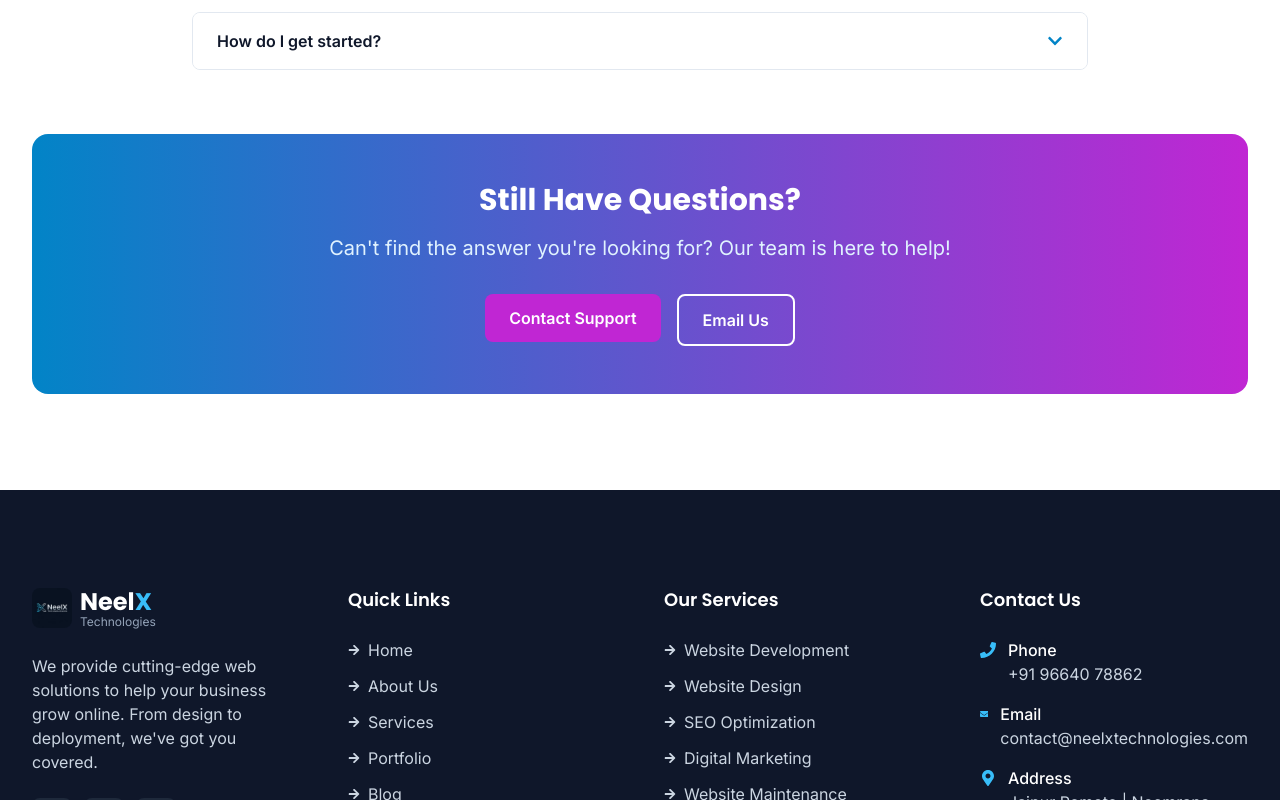
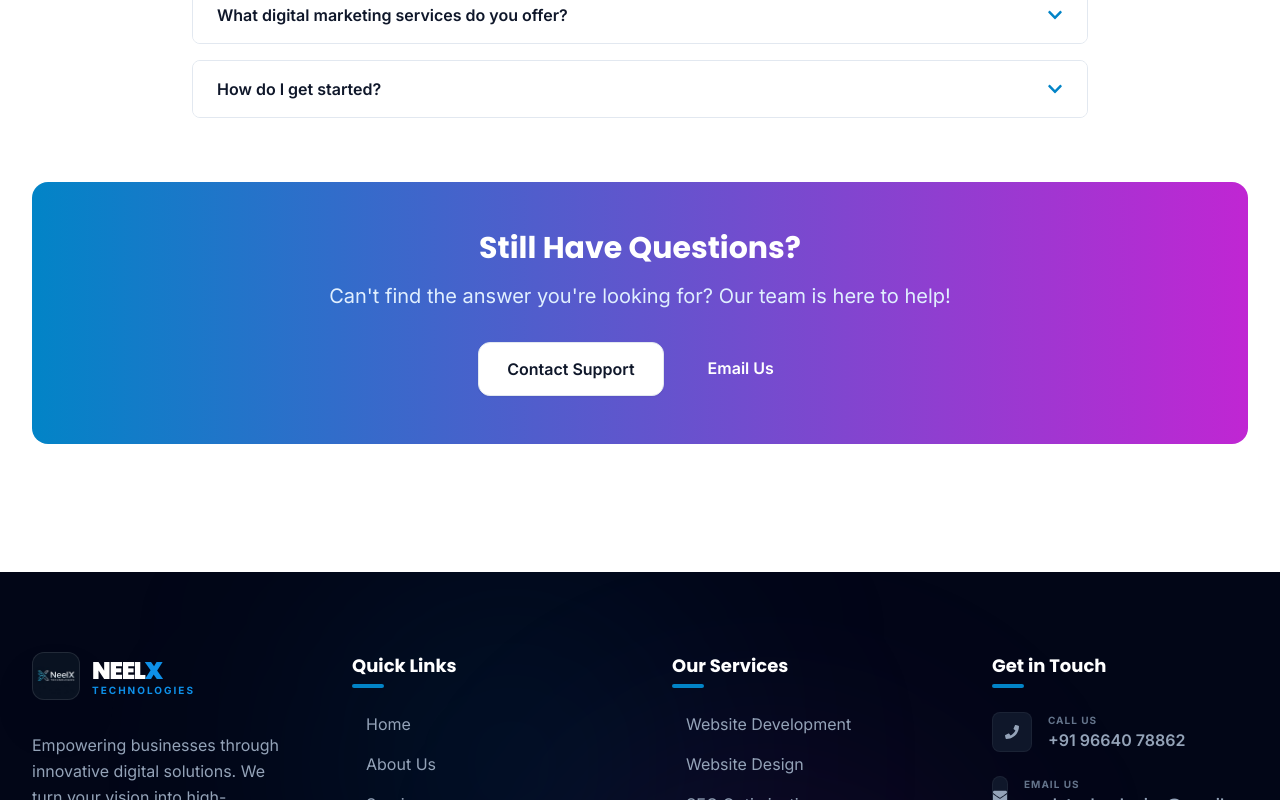
Before and after one commit to NeelX-Technologies/NeelXweb, a React (Vite) app: page /faq in a window 1280 px wide. Shown: the part 2000-2800 px from the top of the page. Built offline with nearby package versions, Linux system fonts and the light colour scheme.

Commit message:
style: elevate website branding with premium design system and glassmorphism

```diff
--- a/src/components/layout/Footer.jsx
+++ b/src/components/layout/Footer.jsx
@@ -43,42 +43,49 @@ const Footer = () => {
   ];
 
   return (
-    <footer className="bg-dark-900 dark:bg-black text-white">
+    <footer className="bg-dark-950 text-white relative overflow-hidden">
+      {/* Background Glow */}
+      <div className="absolute top-0 left-1/4 w-96 h-96 bg-primary-600/10 blur-[120px] rounded-full pointer-events-none" />
+      <div className="absolute bottom-0 right-1/4 w-96 h-96 bg-secondary-600/10 blur-[120px] rounded-full pointer-events-none" />
+
       {/* Main Footer */}
-      <div className="container-custom section-padding">
-        <div className="grid grid-cols-1 md:grid-cols-2 lg:grid-cols-4 gap-8 lg:gap-12">
+      <div className="container-custom relative z-10 pt-20 pb-12">
+        <div className="grid grid-cols-1 md:grid-cols-2 lg:grid-cols-4 gap-12 lg:gap-16">
           {/* Company Info */}
-          <div>
-            <Link to="/" className="flex items-center gap-2 mb-6">
+          <div className="space-y-8">
+            <Link to="/" className="flex items-center gap-3 group">
+              <div className="relative">
                 <img
                   src="/neelX.jpeg"
                   alt="NeelX Technologies"
-                className="w-10 h-10 rounded-lg object-cover"
+                  className="w-12 h-12 rounded-xl object-cover shadow-2xl group-hover:rotate-6 transition-transform duration-500"
                 />
+                <div className="absolute inset-0 rounded-xl ring-1 ring-inset ring-white/10" />
+              </div>
               <div>
-                <h3 className="text-2xl font-bold">
-                  Neel<span className="text-primary-400">X</span>
+                <h3 className="text-2xl font-black tracking-tighter">
+                  NEEL<span className="text-primary-500">X</span>
                 </h3>
-                <p className="text-xs text-dark-400 -mt-1">Technologies</p>
+                <p className="text-[10px] uppercase tracking-[0.2em] font-bold text-primary-500 -mt-1">Technologies</p>
               </div>
             </Link>
 
-            <p className="text-dark-300 mb-6">
-              We provide cutting-edge web solutions to help your business grow online. From design to deployment, we've got you covered.
+            <p className="text-dark-400 leading-relaxed">
+              Empowering businesses through innovative digital solutions. We turn your vision into high-performance reality with cutting-edge technology and creative design.
             </p>
 
             {/* Social Links */}
-            <div className="flex gap-3">
+            <div className="flex gap-4">
               {socialLinks.map((social) => (
                 <a
                   key={social.label}
                   href={social.href}
                   target="_blank"
                   rel="noopener noreferrer"
-                  className="w-10 h-10 bg-dark-800 rounded-lg flex items-center justify-center hover:bg-primary-600 transition-colors"
+                  className="w-11 h-11 bg-dark-900 border border-white/5 rounded-xl flex items-center justify-center hover:bg-primary-600 hover:border-primary-500 transition-all duration-300 group"
                   aria-label={social.label}
                 >
-                  <social.icon />
+                  <social.icon className="text-lg group-hover:scale-110 transition-transform" />
                 </a>
               ))}
             </div>
@@ -86,15 +93,18 @@ const Footer = () => {
 
           {/* Quick Links */}
           <div>
-            <h4 className="text-lg font-semibold mb-6">Quick Links</h4>
-            <ul className="space-y-3">
+            <h4 className="text-lg font-bold mb-8 relative inline-block">
+              Quick Links
+              <span className="absolute -bottom-2 left-0 w-8 h-1 bg-primary-600 rounded-full" />
+            </h4>
+            <ul className="space-y-4">
               {quickLinks.map((link) => (
                 <li key={link.path}>
                   <Link
                     to={link.path}
-                    className="text-dark-300 hover:text-primary-400 transition-colors flex items-center gap-2 group"
+                    className="text-dark-400 hover:text-white transition-all flex items-center gap-2 group"
                   >
-                    <FaArrowRight className="text-xs group-hover:translate-x-1 transition-transform" />
+                    <span className="w-1.5 h-1.5 rounded-full bg-primary-600 opacity-0 group-hover:opacity-100 transition-opacity" />
                     {link.name}
                   </Link>
                 </li>
@@ -104,15 +114,18 @@ const Footer = () => {
 
           {/* Services */}
           <div>
-            <h4 className="text-lg font-semibold mb-6">Our Services</h4>
-            <ul className="space-y-3">
+            <h4 className="text-lg font-bold mb-8 relative inline-block">
+              Our Services
+              <span className="absolute -bottom-2 left-0 w-8 h-1 bg-primary-600 rounded-full" />
+            </h4>
+            <ul className="space-y-4">
               {services.map((service) => (
                 <li key={service.path}>
                   <Link
                     to={service.path}
-                    className="text-dark-300 hover:text-primary-400 transition-colors flex items-center gap-2 group"
+                    className="text-dark-400 hover:text-white transition-all flex items-center gap-2 group"
                   >
-                    <FaArrowRight className="text-xs group-hover:translate-x-1 transition-transform" />
+                    <span className="w-1.5 h-1.5 rounded-full bg-primary-600 opacity-0 group-hover:opacity-100 transition-opacity" />
                     {service.name}
                   </Link>
                 </li>
@@ -122,71 +135,75 @@ const Footer = () => {
 
           {/* Contact Info */}
           <div>
-            <h4 className="text-lg font-semibold mb-6">Contact Us</h4>
-            <ul className="space-y-4">
+            <h4 className="text-lg font-bold mb-8 relative inline-block">
+              Get in Touch
+              <span className="absolute -bottom-2 left-0 w-8 h-1 bg-primary-600 rounded-full" />
+            </h4>
+            <ul className="space-y-6">
               <li>
                 <a
                   href="tel:+919664078862"
-                  className="flex items-start gap-3 text-dark-300 hover:text-primary-400 transition-colors"
+                  className="flex items-center gap-4 text-dark-400 hover:text-white transition-all group"
                 >
-                  <FaPhone className="text-primary-400 mt-1" />
+                  <div className="w-10 h-10 bg-dark-900 border border-white/5 rounded-lg flex items-center justify-center group-hover:bg-primary-600 transition-colors">
+                    <FaPhone className="text-sm" />
+                  </div>
                   <div>
-                    <p className="font-medium text-white">Phone</p>
-                    <p>+91 96640 78862</p>
+                    <p className="text-[10px] uppercase tracking-widest font-bold text-dark-500">Call Us</p>
+                    <p className="font-semibold">+91 96640 78862</p>
                   </div>
                 </a>
               </li>
               <li>
                 <a
-                  href="mailto:contact@neelxtechnologies.com"
-                  className="flex items-start gap-3 text-dark-300 hover:text-primary-400 transition-colors"
+                  href="mailto:neelxtechnologies@gmail.com"
+                  className="flex items-center gap-4 text-dark-400 hover:text-white transition-all group"
                 >
-                  <FaEnvelope className="text-primary-400 mt-1" />
+                  <div className="w-10 h-10 bg-dark-900 border border-white/5 rounded-lg flex items-center justify-center group-hover:bg-primary-600 transition-colors">
+                    <FaEnvelope className="text-sm" />
+                  </div>
                   <div>
-                    <p className="font-medium text-white">Email</p>
-                    <p>contact@neelxtechnologies.com</p>
+                    <p className="text-[10px] uppercase tracking-widest font-bold text-dark-500">Email Us</p>
+                    <p className="font-semibold">neelxtechnologies@gmail.com</p>
                   </div>
                 </a>
               </li>
-              <li className="flex items-start gap-3 text-dark-300">
-                <FaMapMarkerAlt className="text-primary-400 mt-1" />
+              <li>
+                <div className="flex items-center gap-4 text-dark-400 group">
+                  <div className="w-10 h-10 bg-dark-900 border border-white/5 rounded-lg flex items-center justify-center">
+                    <FaMapMarkerAlt className="text-sm text-primary-500" />
+                  </div>
                   <div>
-                  <p className="font-medium text-white">Address</p>
-                  <p>Jaipur Remote | Neemrana</p>
+                    <p className="text-[10px] uppercase tracking-widest font-bold text-dark-500">Our Location</p>
+                    <p className="font-semibold">Jaipur | Neemrana, Rajasthan</p>
+                  </div>
                 </div>
               </li>
             </ul>
           </div>
         </div>
-      </div>
 
         {/* Bottom Footer */}
-      <div className="border-t border-dark-800">
-        <div className="container-custom py-6">
-          <div className="flex flex-col md:flex-row justify-between items-center gap-4">
-            <p className="text-dark-400 text-sm text-center md:text-left">
-              © {currentYear} NeelX Technologies. All rights reserved.
+        <div className="mt-20 pt-8 border-t border-white/5 flex flex-col md:flex-row justify-between items-center gap-6">
+          <p className="text-dark-500 text-sm font-medium">
+            © {currentYear} Neel<span className="text-primary-500">X</span> Technologies. Crafted with precision.
           </p>
 
-            <div className="flex flex-wrap justify-center gap-6 text-sm">
-              {legalLinks.map((link, index) => (
-                <span key={link.path} className="flex items-center gap-6">
+          <div className="flex gap-8">
+            {legalLinks.map((link) => (
               <Link
+                key={link.path}
                 to={link.path}
-                    className="text-dark-400 hover:text-primary-400 transition-colors"
+                className="text-dark-500 hover:text-primary-500 text-xs font-bold uppercase tracking-widest transition-colors"
               >
                 {link.name}
               </Link>
-                  {index < legalLinks.length - 1 && (
-                    <span className="text-dark-700">|</span>
-                  )}
-                </span>
             ))}
           </div>
         </div>
       </div>
-      </div>
     </footer>
+
   );
 };
 
--- a/src/index.css
+++ b/src/index.css
@@ -49,107 +49,88 @@
     @apply container mx-auto px-4 sm:px-6 lg:px-8 max-w-7xl;
   }
 
+  /* Glassmorphism */
+  .glass {
+    @apply bg-white/70 dark:bg-dark-900/70 backdrop-blur-md border border-white/20 dark:border-white/10;
+  }
+
+  .glass-dark {
+    @apply bg-dark-900/80 backdrop-blur-lg border border-white/5;
+  }
+
+  /* Premium Buttons */
   .btn {
-    @apply px-6 py-3 rounded-lg font-semibold transition-all duration-300 inline-flex items-center justify-center gap-2;
+    @apply px-7 py-3.5 rounded-xl font-semibold transition-all duration-500 inline-flex items-center justify-center gap-2 relative overflow-hidden;
   }
 
   .btn-primary {
-    @apply bg-primary-600 text-white hover:bg-primary-700 hover:shadow-lg transform hover:-translate-y-0.5 dark:bg-primary-500 dark:hover:bg-primary-600;
+    @apply bg-primary-600 text-white shadow-[0_10px_20px_-10px_rgba(2,132,199,0.5)] hover:shadow-[0_20px_30px_-10px_rgba(2,132,199,0.6)] hover:-translate-y-1 active:scale-95;
+    background: linear-gradient(135deg, #0284c7 0%, #0369a1 100%);
   }
 
   .btn-secondary {
-    @apply bg-secondary-600 text-white hover:bg-secondary-700 hover:shadow-lg transform hover:-translate-y-0.5 dark:bg-secondary-500 dark:hover:bg-secondary-600;
-  }
-
-  .btn-outline {
-    @apply border-2 border-primary-600 text-primary-600 hover:bg-primary-600 hover:text-white dark:border-primary-400 dark:text-primary-400;
-  }
-
-  .btn-outline-white {
-    @apply border-2 border-white text-white hover:bg-white hover:text-primary-600 dark:hover:text-primary-500;
-  }
-
-  .btn-outline-primary {
-    @apply border-2 border-primary-600 text-primary-600 hover:bg-primary-600 hover:text-white dark:border-primary-400 dark:text-primary-400 dark:hover:bg-primary-400 dark:hover:text-white;
+    @apply bg-white text-dark-900 border border-dark-200 shadow-sm hover:shadow-md hover:-translate-y-1 active:scale-95 dark:bg-dark-800 dark:text-white dark:border-dark-700;
   }
 
   .section-padding {
-    @apply py-16 md:py-20 lg:py-24;
+    @apply py-20 md:py-28 lg:py-32;
   }
 
-  .card {
-    @apply bg-white dark:bg-dark-800 rounded-xl shadow-lg p-6 transition-all duration-300 hover:shadow-xl dark:shadow-dark-950/50;
+  /* Premium Cards */
+  .card-premium {
+    @apply relative bg-white dark:bg-dark-800 rounded-2xl p-8 border border-dark-100 dark:border-dark-700 transition-all duration-500 hover:shadow-[0_20px_50px_rgba(0,0,0,0.1)] dark:hover:shadow-[0_20px_50px_rgba(0,0,0,0.3)] hover:-translate-y-2;
   }
 
-  .gradient-primary {
-    @apply bg-gradient-to-r from-primary-600 to-primary-700;
+  .card-glow {
+    @apply relative overflow-hidden;
   }
 
-  .gradient-secondary {
-    @apply bg-gradient-to-r from-secondary-600 to-secondary-700;
+  .card-glow::after {
+    content: '';
+    @apply absolute inset-0 opacity-0 transition-opacity duration-500 bg-gradient-to-br from-primary-500/10 to-secondary-500/10 pointer-events-none;
   }
 
-  .gradient-dark {
-    @apply bg-gradient-to-r from-dark-800 to-dark-900;
+  .card-glow:hover::after {
+    @apply opacity-100;
   }
 
   .section-title {
-    @apply text-center mb-12;
+    @apply text-center mb-16;
   }
 
   .section-title h2 {
-    @apply text-dark-900 mb-4;
+    @apply text-dark-900 dark:text-white font-extrabold tracking-tight mb-4;
   }
 
   .section-title p {
-    @apply text-dark-600 text-lg max-w-2xl mx-auto;
-  }
-
-  .input-field {
-    @apply w-full px-4 py-3 border border-dark-300 rounded-lg focus:outline-none focus:ring-2 focus:ring-primary-500 focus:border-transparent transition-all;
-  }
-
-  .textarea-field {
-    @apply w-full px-4 py-3 border border-dark-300 dark:border-dark-600 bg-white dark:bg-dark-800 text-dark-900 dark:text-white rounded-lg focus:outline-none focus:ring-2 focus:ring-primary-500 dark:focus:ring-primary-400 focus:border-transparent transition-all resize-none;
+    @apply text-dark-500 dark:text-dark-400 text-lg max-w-2xl mx-auto leading-relaxed;
   }
 }
 
 @layer utilities {
   .text-gradient {
-    @apply bg-gradient-to-r from-primary-600 to-secondary-600 bg-clip-text text-transparent;
+    @apply bg-gradient-to-r from-primary-400 via-primary-600 to-secondary-500 bg-clip-text text-transparent;
   }
 
-  .hover-scale {
-    @apply transition-transform duration-300 hover:scale-105;
+  .bg-grid {
+    background-size: 40px 40px;
+    background-image: radial-gradient(circle, rgba(0,0,0,0.05) 1px, transparent 1px);
   }
 
-  .animate-float {
-    animation: float 3s ease-in-out infinite;
-  }
-
-  @keyframes float {
-    0%, 100% {
-      transform: translateY(0px);
-    }
-    50% {
-      transform: translateY(-20px);
-    }
+  .dark .bg-grid {
+    background-image: radial-gradient(circle, rgba(255,255,255,0.05) 1px, transparent 1px);
   }
 }
 
 /* Custom scrollbar */
 ::-webkit-scrollbar {
-  width: 10px;
+  width: 8px;
 }
 
 ::-webkit-scrollbar-track {
-  @apply bg-dark-100 dark:bg-dark-800;
+  @apply bg-transparent;
 }
 
 ::-webkit-scrollbar-thumb {
-  @apply bg-primary-600 dark:bg-primary-500 rounded-full;
+  @apply bg-dark-300 dark:bg-dark-700 rounded-full hover:bg-primary-500 transition-colors;
 }
-
-::-webkit-scrollbar-thumb:hover {
-  @apply bg-primary-700;
-}
--- a/tailwind.config.js
+++ b/tailwind.config.js
@@ -9,16 +9,17 @@ export default {
     extend: {
       colors: {
         primary: {
-          50: '#f0f9ff',
-          100: '#e0f2fe',
-          200: '#bae6fd',
-          300: '#7dd3fc',
-          400: '#38bdf8',
-          500: '#0ea5e9',
+          50: '#f0f7ff',
+          100: '#e0effe',
+          200: '#bae0fd',
+          300: '#7cc9fb',
+          400: '#38acf8',
+          500: '#0e90e9',
           600: '#0284c7',
           700: '#0369a1',
           800: '#075985',
           900: '#0c4a6e',
+          950: '#082f49',
         },
         secondary: {
           50: '#fdf4ff',
@@ -47,14 +48,21 @@ export default {
         }
       },
       fontFamily: {
-        sans: ['Inter', 'sans-serif'],
-        heading: ['Poppins', 'sans-serif'],
+        sans: ['Inter', 'system-ui', 'sans-serif'],
+        heading: ['Outfit', 'Poppins', 'sans-serif'],
+      },
+      backgroundImage: {
+        'gradient-radial': 'radial-gradient(var(--tw-gradient-stops))',
+        'premium-gradient': 'linear-gradient(135deg, #0284c7 0%, #0c4a6e 100%)',
+      },
+      boxShadow: {
+        'premium': '0 20px 50px rgba(0, 0, 0, 0.1)',
+        'premium-hover': '0 30px 60px rgba(0, 0, 0, 0.15)',
       },
       animation: {
-        'fade-in': 'fadeIn 0.5s ease-in-out',
-        'slide-up': 'slideUp 0.5s ease-out',
-        'slide-down': 'slideDown 0.5s ease-out',
-        'scale-up': 'scaleUp 0.3s ease-out',
+        'fade-in': 'fadeIn 0.6s ease-out forwards',
+        'slide-up': 'slideUp 0.8s cubic-bezier(0.16, 1, 0.3, 1) forwards',
+        'float': 'float 6s ease-in-out infinite',
       },
       keyframes: {
         fadeIn: {
@@ -62,17 +70,13 @@ export default {
           '100%': { opacity: '1' },
         },
         slideUp: {
-          '0%': { transform: 'translateY(20px)', opacity: '0' },
+          '0%': { transform: 'translateY(40px)', opacity: '0' },
           '100%': { transform: 'translateY(0)', opacity: '1' },
         },
-        slideDown: {
-          '0%': { transform: 'translateY(-20px)', opacity: '0' },
-          '100%': { transform: 'translateY(0)', opacity: '1' },
-        },
-        scaleUp: {
-          '0%': { transform: 'scale(0.95)', opacity: '0' },
-          '100%': { transform: 'scale(1)', opacity: '1' },
-        },
+        float: {
+          '0%, 100%': { transform: 'translateY(0)' },
+          '50%': { transform: 'translateY(-20px)' },
+        }
       },
     },
   },
```
Also changed, not shown: src/components/home/Hero.jsx (+91 -126 lines), src/components/home/ServicesPreview.jsx (+15 -14 lines), src/components/home/WhyChooseUs.jsx (+6 -4 lines), src/components/layout/Navbar.jsx (+33 -22 lines). Lines whose indentation alone changed are shown as unchanged.
